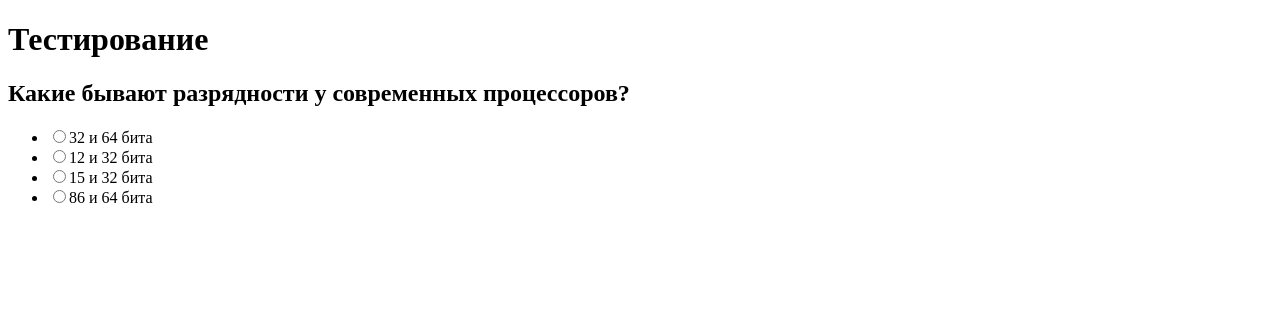
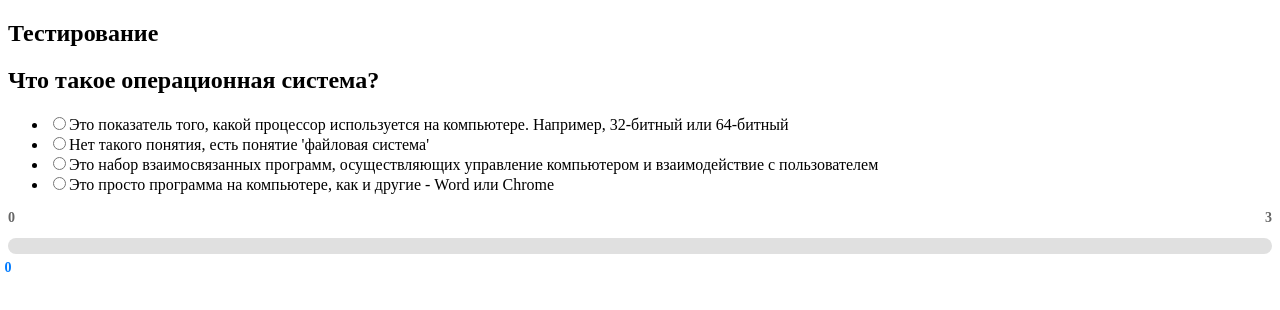
Before and after one commit to VitalRusinov/Quiz, a React (Vite) app: page / in a window 1280 px wide. Shown: the top 310 px of the page. Built offline with nearby package versions, Linux system fonts and the light colour scheme.

Commit message:
autosave

```diff
--- a/src/Components/App.tsx
+++ b/src/Components/App.tsx
@@ -4,16 +4,21 @@ import { RootState, AppDispatch } from '../slices/index';
 
 import styles from './App.module.scss';
 import QuestionCard from './QuestionCard/QuestionCard';
+import Results from './Results/Results';
 import getRandomArray from '../utils/getRandomArray';
 import { Question } from '../types/types';
+import ProgressBar from './ProgressBar/ProgressBar';
 
-function App() {
+
+const App = () => {
   const [currentQuestionIndex, setCurrentQuestionIndex] = useState<number>(0);
   const [randomQuestionsIndexesColl, setRandomQuestionsIndexesColl] = useState<number[]>([]);
+ // const [currentQuestion, setCurrentQuestion] = useState<Question | null>()
 
   const questions = useSelector((state: RootState) => state.questions.questions);
+  const answers = useSelector((state: RootState) => state.answers.answers);
 
-  console.log('questions:', questions);
+  //console.log('questions:', questions);
 
   useEffect(() => {
     setRandomQuestionsIndexesColl(getRandomArray(questions.length - 1));
@@ -31,15 +36,26 @@ function App() {
   const onAnswerSelected = () => {
     //setCurrentQuestionIndex((prevCount) => prevCount + 1);
     setCurrentQuestionIndex(() => currentQuestionIndex + 1);
-    //setCurrentQuestion(questions[randomQuestionsIndexes[currentQuestionIndex]])
   };
+
 
   let currentQuestion: Question = questions[randomQuestionsIndexesColl[currentQuestionIndex]];
 
+  //console.log('currentQuestion:', currentQuestion);
+
   return (
     <main className={styles['main-container']}>
-      <h1>Тестирование</h1>
-      <QuestionCard currentQuestion={currentQuestion} onAnswerSelected={onAnswerSelected} />
+      {
+        answers.length < questions.length &&
+        <>
+          <QuestionCard currentQuestion={currentQuestion} onAnswerSelected={onAnswerSelected} />
+          <ProgressBar value={currentQuestionIndex} max={questions.length} label={'kabek'}/>
+        </>
+      }
+      {
+        answers.length === questions.length &&
+        <Results />
+      }
     </main>
   )
 }
--- /dev/null
+++ b/src/Components/ProgressBar/ProgressBar.module.scss
@@ -0,0 +1,46 @@
+.progress-bar {
+  position: relative;
+  display: flex;
+  flex-direction: column;
+  gap: 8px;
+  width: 100%;
+}
+
+.progress-bar__numbers {
+  display: flex;
+  justify-content: space-between;
+  font-size: 14px;
+  font-weight: bold;
+  margin-bottom: 4px;
+}
+
+.progress-bar__start,
+.progress-bar__end {
+  color: #666; /* Цвет текста для границ */
+}
+
+.progress-bar__track {
+  position: relative;
+  width: 100%;
+  height: 16px;
+  background-color: #e0e0e0; /* Цвет фона */
+  border-radius: 8px;
+  overflow: hidden;
+}
+
+.progress-bar__fill {
+  position: absolute;
+  height: 100%;
+  background-color: #007bff; /* Цвет заполнения */
+  transition: width 0.3s ease-in-out; /* Плавная анимация */
+}
+
+.progress-bar__value {
+  position: absolute;
+  top: 50px; /* Отступ ниже прогресс-бара */
+  transform: translateX(-50%); /* Центровка по середине */
+  font-size: 14px;
+  font-weight: bold;
+  color: #007bff; /* Цвет текста */
+  transition: left 0.3s ease-in-out; /* Плавная анимация */
+}
--- /dev/null
+++ b/src/Components/ProgressBar/ProgressBar.tsx
@@ -0,0 +1,43 @@
+import React from "react";
+import styles from "./ProgressBar.module.scss";
+
+interface ProgressBarProps {
+  value: number; // Текущее значение прогресса (0-100)
+  max: number; // Максимальное значение прогресса
+  label?: string; // Дополнительная подпись для прогресс-бара
+}
+
+const ProgressBar: React.FC<ProgressBarProps> = ({ value, max, label }) => {
+  // Ограничиваем значение от 0 до max
+  const progress = Math.min(Math.max(value, 0), max);
+  const percentage = (progress / max) * 100;
+
+  return (
+    <div className={styles["progress-bar"]}>
+      {/* Верхняя линия с числами */}
+      <div className={styles["progress-bar__numbers"]}>
+        <span className={styles["progress-bar__start"]}>0</span>
+        <span className={styles["progress-bar__end"]}>{max}</span>
+      </div>
+      {/* Основной трек прогресс-бара */}
+      <div className={styles["progress-bar__track"]}>
+        <div
+          className={styles["progress-bar__fill"]}
+          style={{ width: `${percentage}%` }}
+          aria-valuenow={progress}
+          aria-valuemax={max}
+          aria-label={label}
+        />
+      </div>
+      {/* Подпись с текущим значением */}
+      <div
+        className={styles["progress-bar__value"]}
+        style={{ left: `${percentage}%` }}
+      >
+        {progress}
+      </div>
+    </div>
+  );
+};
+
+export default ProgressBar;
--- a/src/Components/QuestionCard/QuestionCard.tsx
+++ b/src/Components/QuestionCard/QuestionCard.tsx
@@ -1,20 +1,39 @@
-import React, { useState, useEffect } from 'react';
+import React, { useState, useEffect, useMemo, useCallback } from 'react';
+import { useSelector, useDispatch } from 'react-redux';
+import { addAnswer } from '../../slices/answersSlice';
 import styles from './QuestionCard.module.scss';
 import { Question, QuestionProps } from '../../types/types';
 import getRandomArray from '../../utils/getRandomArray';
+import ProgressBar from '../ProgressBar/ProgressBar';
 
 const QuestionCard: React.FC<QuestionProps> = ({ currentQuestion, onAnswerSelected }) => {
 
-  if(!currentQuestion) return null;
+  if(!currentQuestion) return null; // сомнительная конструкция
+
+  const dispatch = useDispatch();
 
   const [selectedAnswer, setSelectedAnswer] = useState<string | null>(null);
-  const [isDisabled, setIsDisabled] = useState(false);
+  const [isDisabled, setIsDisabled] = useState(false); // Изменить свойства при disabled
+  const [randomAnswersIndexesColl, setRandomAnswersIndexesColl] = useState<number[]>([]);
 
   const { id, question, answers, correctAnswer } = currentQuestion;
+
+  // //Проблема здесь
+  useEffect(() => {
+    setRandomAnswersIndexesColl(getRandomArray(answers.length - 1));
+  }, [])
 
   const handleAnswerSelect = (answer: string) => {
     if (!isDisabled) {
       setSelectedAnswer(answer);
+      dispatch(
+        addAnswer({
+          id,
+          question,
+          correctAnswer,
+          isAnswerCorrect: answer === correctAnswer,
+        })
+      );
 
       setIsDisabled(true);
       setTimeout(() => {
@@ -24,19 +43,16 @@ const QuestionCard: React.FC<QuestionProps> = ({ currentQuestion, onAnswerSelect
     }
   };
 
-  const randomAnswersIndexesColl = getRandomArray(answers.length - 1);
-  const randomAnswersColl: string[] = [];
-  randomAnswersIndexesColl.forEach(index => {
-    randomAnswersColl.push(answers[index]);
-  });
-
-  console.log('randomAnswersColl:', randomAnswersColl);
 
   return (
     <section className={styles['question-card']}>
+      <h1>Тестирование</h1>
+      <div className={styles['question-card__container']}>
         <h2 className={styles['question-card__question']}>{question}</h2>
         <ul className={styles['question-card__answers']}>
-        {answers.map((answer, index) => (
+          {randomAnswersIndexesColl.map((index) => {
+            const answer = answers[index]
+            return(
               <li key={index} className={styles['question-card__answer']}>
                 <input
                   className={styles['question-card__radio']}
@@ -56,8 +72,10 @@ const QuestionCard: React.FC<QuestionProps> = ({ currentQuestion, onAnswerSelect
                   {answer}
                 </label>
               </li>
-        ))}
+            )}
+          )}
         </ul>
+      </div>
     </section>
   );
 };
--- /dev/null
+++ b/src/Components/Results/Results.tsx
@@ -0,0 +1,32 @@
+import { useState, useEffect } from 'react';
+import { useSelector, useDispatch } from 'react-redux';
+import { RootState } from '../../slices';
+
+import styles from './Results.module.scss';
+import getResultTitle from './getResultTitle';
+
+const Results = () => {
+  const answers = useSelector((state: RootState) => state.answers.answers);
+  const correctAnswersCount = answers.reduce(((acc, answer) => answer.isAnswerCorrect ? acc + 1: acc), 0)
+
+  return(
+    <div className={styles.result}>
+      {getResultTitle(correctAnswersCount ,answers.length)}
+      <ul className={styles['answers-container']}>
+        {answers.map(answer => {
+          const {id, question, correctAnswer, isAnswerCorrect} = answer;
+          return (
+            <li key={id} className={isAnswerCorrect ? styles.correct : styles.uncorrect}>
+              <p>{question}</p>
+              <span>{correctAnswer}</span>
+            </li>
+          )
+        })}
+      </ul>
+    </div>
+
+
+  )
+}
+
+export default Results;
--- /dev/null
+++ b/src/Components/Results/getResultTitle.tsx
@@ -0,0 +1,56 @@
+import styles from './Results.module.scss';
+
+const getResultTitle = (correctAnswersCount: number, answersCount: number) => {
+  const num = correctAnswersCount / answersCount;
+
+  switch(true) {
+    case num === 1:
+      return(
+        <div className={styles.title}>
+          <h1>Поздравляем!</h1>
+          <span>
+            Вы правильно ответили на все вопросы.<br />
+            Вы действительно отлично разбираетесь в IT.
+          </span>
+        </div>
+      )
+
+    case num < 1 && num >= 0.5:
+      return(
+        <div className={styles.title}>
+          <h1>Хороший результат!</h1>
+          <span>
+            Вы ответили правильно на {correctAnswersCount} вопросов.<br />
+            Так держать!
+          </span>
+        </div>
+      )
+
+      case num > 0 && num < 0.5:
+      return(
+        <div className={styles.title}>
+          <h1>Так себе результат!</h1>
+          <span>
+            Вы ответили правильно на {correctAnswersCount} вопроса.<br />
+            Нужно подучить теорию.
+          </span>
+        </div>
+      )
+
+      case num === 0:
+        return(
+          <div className={styles.title}>
+            <h1>{`Упс :(`}</h1>
+            <span>
+              Вы неправильно ответили на все вопросы. <br />
+              Нужно подучить теорию.
+            </span>
+          </div>
+        )
+
+    default:
+      console.log('Введены неправильные данные в функцию getResultTitle()')
+  }
+}
+
+export default getResultTitle;
--- a/src/slices/answersSlice.ts
+++ b/src/slices/answersSlice.ts
@@ -1,31 +1,23 @@
-import { createSlice } from '@reduxjs/toolkit';
+import { createSlice, PayloadAction } from '@reduxjs/toolkit';
+import { Answer, AnswersState } from '../types/types';
 
-// Начальное значение
-const initialState = {
-  value: 0,
+const initialState: AnswersState = {
+  answers: [],
 };
 
 const answersSlice = createSlice({
   name: 'answers',
   initialState,
-  // Редьюсеры в слайсах меняют состояние и ничего не возвращают
   reducers: {
-    // increment: (state) => {
-    //   state.value += 1;
-    // },
-    // decrement: (state) => {
-    //   state.value -= 1;
-    // },
-    // // Пример с данными
-    // incrementByAmount: (state, action) => {
-    //   state.value += action.payload;
-    // },
+    // Добавляем ответ
+    addAnswer: (state, action: PayloadAction<Answer>) => {
+      state.answers.push(action.payload);
+    },
   },
 });
 
-// Слайс генерирует действия, которые экспортируются отдельно
-// Действия генерируются автоматически из имен ключей редьюсеров
-export const { } = answersSlice.actions;
+// Экспортируем действия
+export const { addAnswer } = answersSlice.actions;
 
-// По умолчанию экспортируется редьюсер, сгенерированный слайсом
+// Экспортируем редьюсер
 export default answersSlice.reducer;
--- a/src/utils/getRandomArray.ts
+++ b/src/utils/getRandomArray.ts
@@ -1,5 +1,7 @@
-function getRandomArray(n: number): number[] {
+const getRandomArray = (n: number): number[] => {
   // Создаем массив от 0 до n
+  if (n < 1) return [];
+
   const array: number[] = Array.from({ length: n + 1 }, (_, i) => i);
 
   // Перемешиваем массив (Fisher-Yates)
```
Also changed, not shown: src/assets/questionsData.ts (+7 -3 lines), src/types/types.ts (+14 -2 lines), src/Components/Results/Results.module.scss (added), 1 other file (tests, documents, lock files or other folders). Lines whose indentation alone changed are shown as unchanged.
